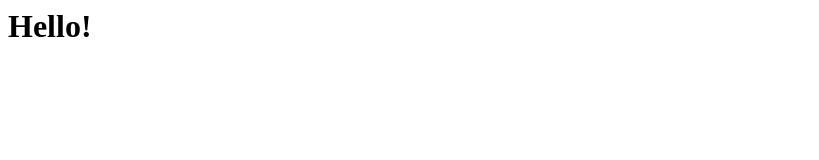
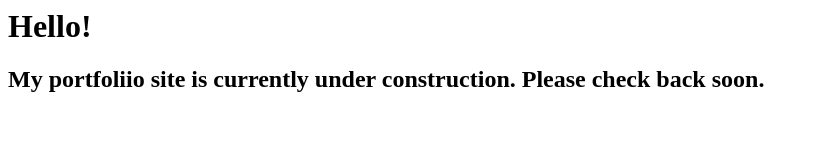
Before and after one commit to gillie1022/gillie1022.github.io, a plain HTML site: page index.html in a window 1280 px wide. Shown: the whole page, without its empty margins (0-819 px from the left). Drawn offline with Linux system fonts and the light colour scheme.

Commit message:
added under construction

```diff
--- a/index.html
+++ b/index.html
@@ -1 +1,2 @@
 <h1>Hello!</h1>
+<h2>My portfoliio site is currently under construction. Please check back soon.</h2>
```
